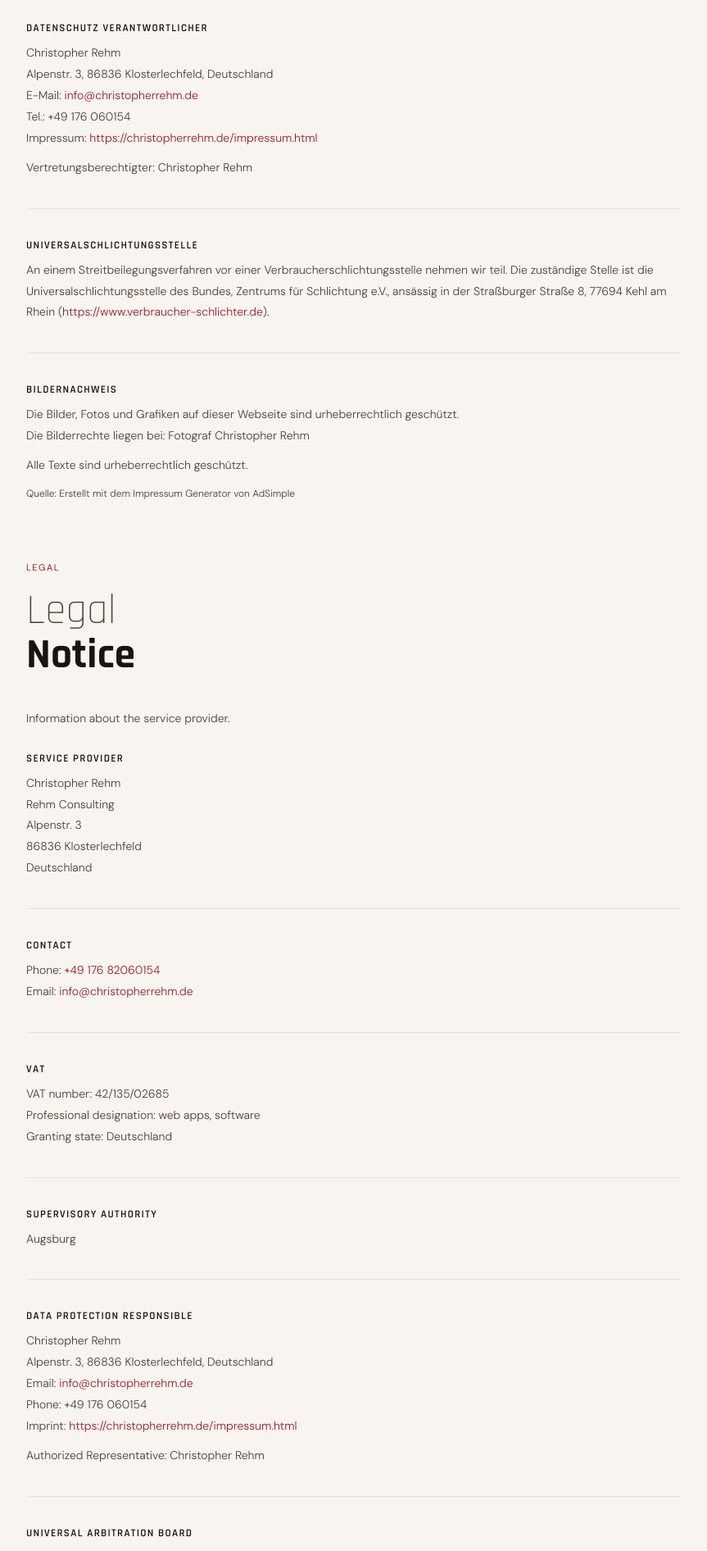
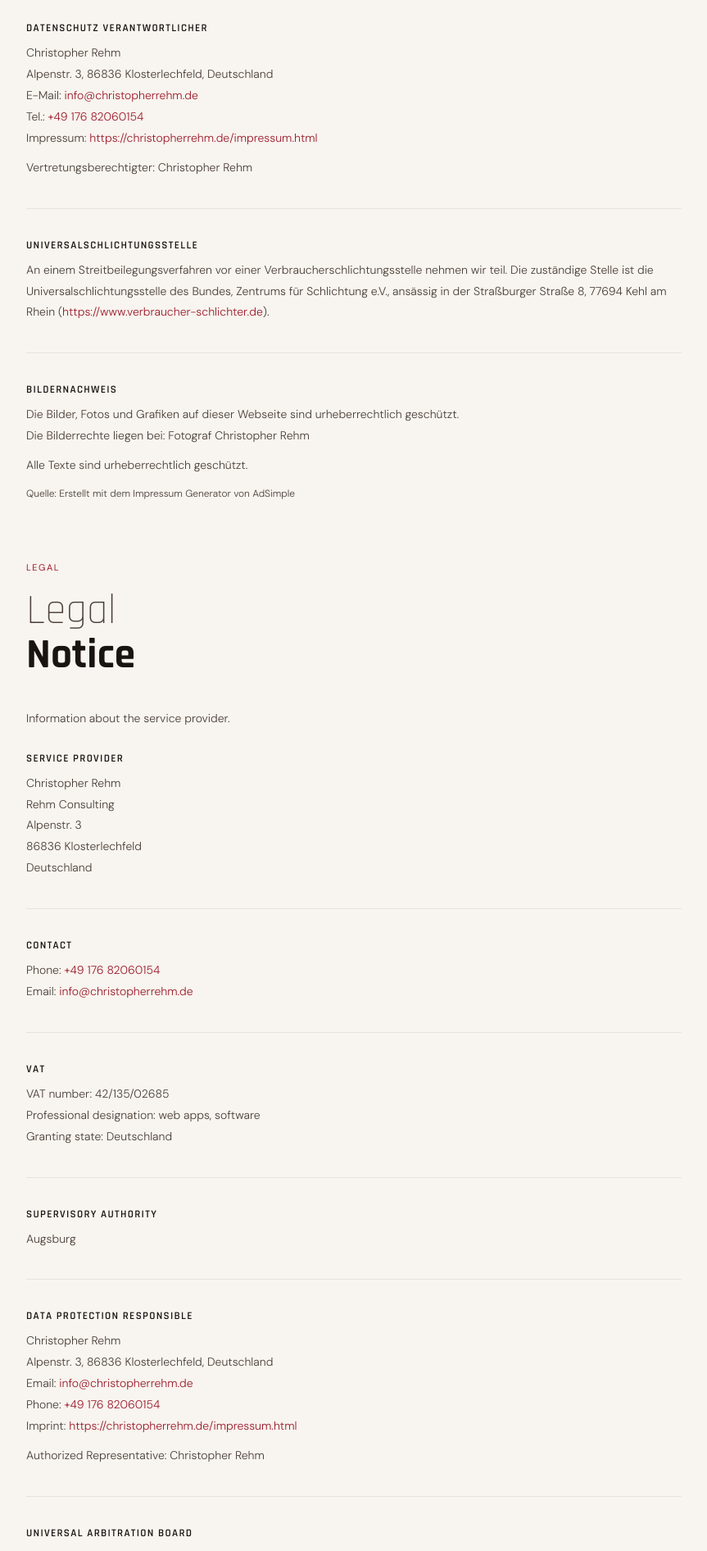
Before and after one commit to johnfire/new-business-website, a plain HTML site: page impressum.html in a window 1280 px wide. Shown: the part 1160-3052 px from the top of the page at 82% size, without its empty margins (80-943 px from the left). Drawn offline with Linux system fonts and the light colour scheme.

Commit message:
fix(impressum): correct data-protection phone number to +49 176 82060154
Co-Authored-By: Claude Opus 5.5 <noreply@anthropic.com>

```diff
--- a/impressum.html
+++ b/impressum.html
@@ -180,7 +180,7 @@
                 <a href="mailto:info@christopherrehm.de"
                   >info@christopherrehm.de</a
                 ><br />
-                Tel.: +49 176 060154<br />
+                Tel.: <a href="tel:+4917682060154">+49 176 82060154</a><br />
                 Impressum:
                 <a href="https://christopherrehm.de/impressum.html"
                   >https://christopherrehm.de/impressum.html</a
@@ -299,7 +299,7 @@
                 <a href="mailto:info@christopherrehm.de"
                   >info@christopherrehm.de</a
                 ><br />
-                Phone: +49 176 060154<br />
+                Phone: <a href="tel:+4917682060154">+49 176 82060154</a><br />
                 Imprint:
                 <a href="https://christopherrehm.de/impressum.html"
                   >https://christopherrehm.de/impressum.html</a
```
